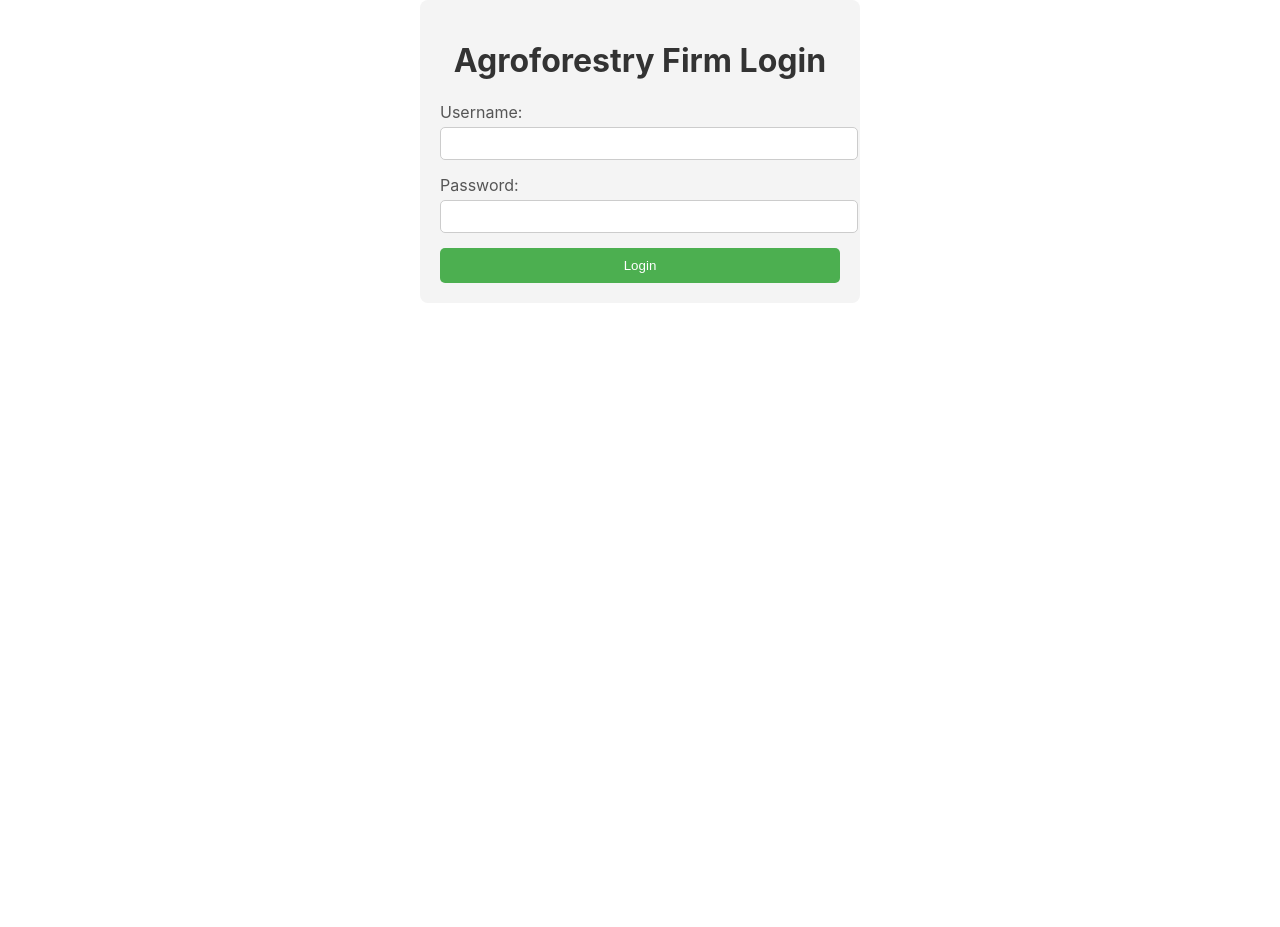
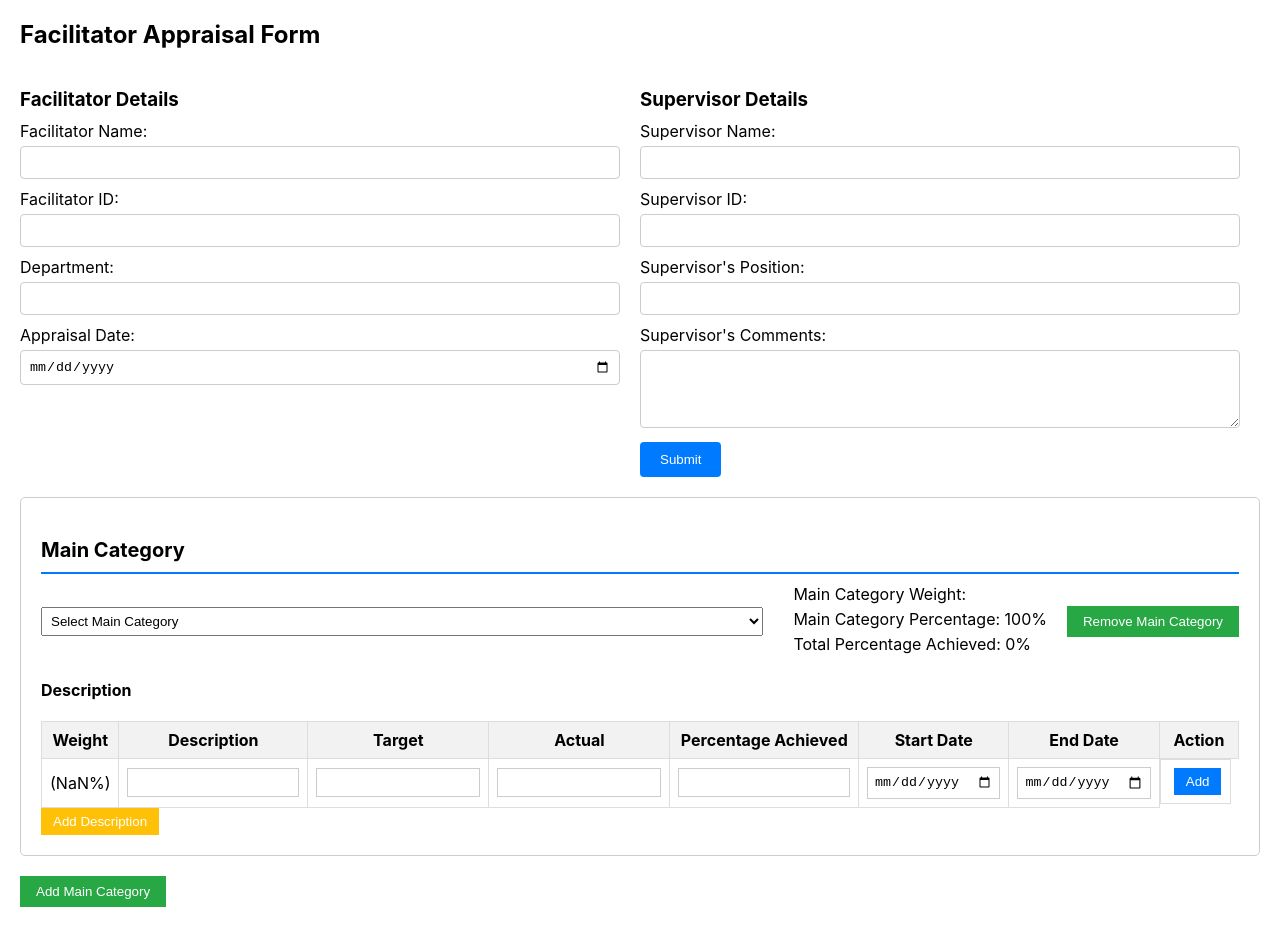
Before and after one commit to BlessingLartey/GaiaCare, a React (Create React App) app: page / in a window 1280 px wide. Before the commit the page ends 800 px from the top, so only its background shows below. Built offline with nearby package versions, Linux system fonts and the light colour scheme.

Commit message:
Update App.js

```diff
--- a/src/App.js
+++ b/src/App.js
@@ -17,7 +17,8 @@
 const router = createBrowserRouter(
   createRoutesFromElements(
     <Route path="/" element={<MainPageLayout />}>
-      <Route path="/" element={<Login />} />
+  <Route path="/" element={<EmployeesAppraisal />} />
+      // <Route path="/" element={<Login />} />
       <Route path="/home" element={<Home />}>
         <Route index path="dashboard" element={<Dashboard />} />
         <Route path="profile" element={<Profile />} />
```
